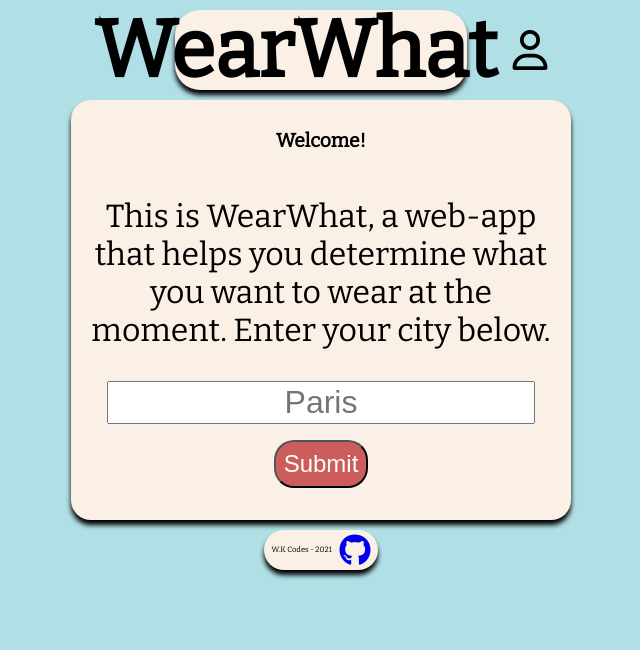
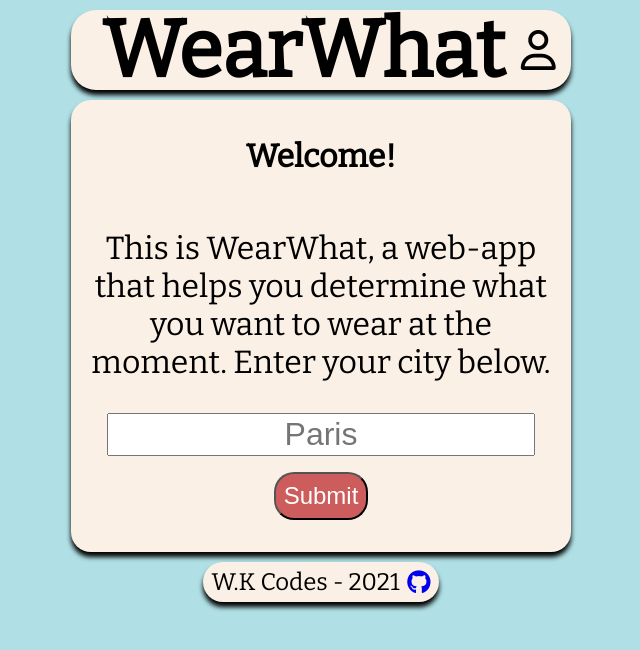
Before and after one commit to wkcodes/wear-what, a Vue app: page / in a window 768 px wide. Shown: the top 650 px of the page, without its empty margins (63-703 px from the left). Built offline with nearby package versions, Linux system fonts and the light colour scheme.

Commit message:
added a media query to select for ipad screen size

```diff
--- a/src/components/Footer.vue
+++ b/src/components/Footer.vue
@@ -49,4 +49,10 @@
       font-size: 1rem;
     }
   }
+  @media (max-width: 800px) and (min-width: 400px) {
+    p,
+    i {
+      font-size: 1.5rem;
+    }
+  }
 </style>
--- a/src/components/Header.vue
+++ b/src/components/Header.vue
@@ -13,7 +13,7 @@
 
 <style scoped>
   h1 {
-    margin-right: 2vw;
+    margin: 1rem;
     font-size: 5rem;
   }
   main {
@@ -25,7 +25,7 @@
     padding: 15px;
     margin: 10px auto;
     height: 10vh;
-    max-width: 40%;
+    max-width: fit-content;
     box-shadow: 0px 5px 5px;
   }
   i {
@@ -37,6 +37,7 @@
   @media screen and (max-width: 500px), (max-height: 300px) {
     main {
       max-width: 90%;
+      max-height: 100%;
       margin: 10px auto;
     }
     h1 {
--- a/src/components/WelcomeBox.vue
+++ b/src/components/WelcomeBox.vue
@@ -101,4 +101,9 @@
       font-size: 1rem;
     }
   }
+  @media (max-width: 800px) and (min-width: 400px) {
+    h1 {
+      font-size: 2rem;
+    }
+  }
 </style>
```
